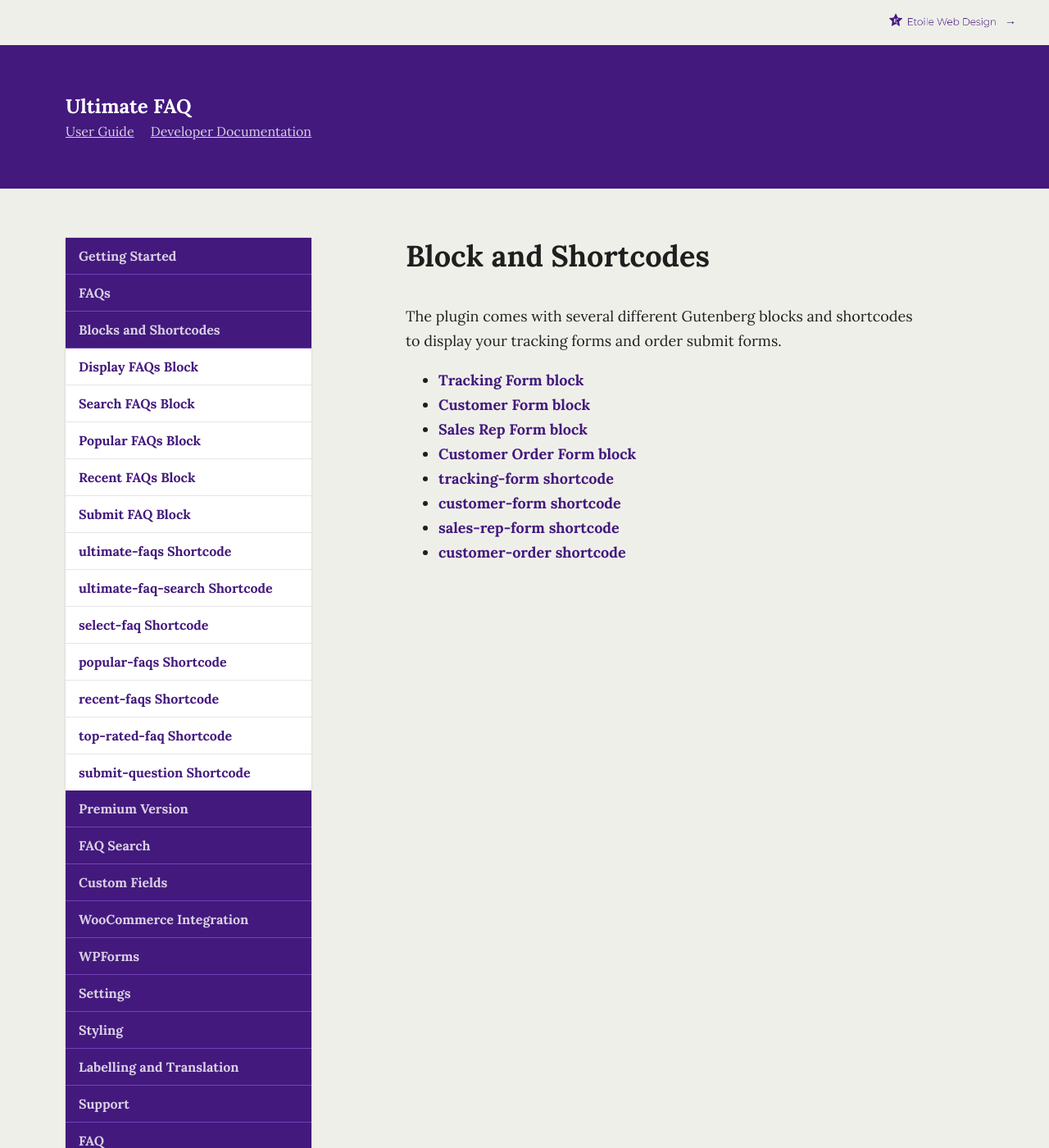
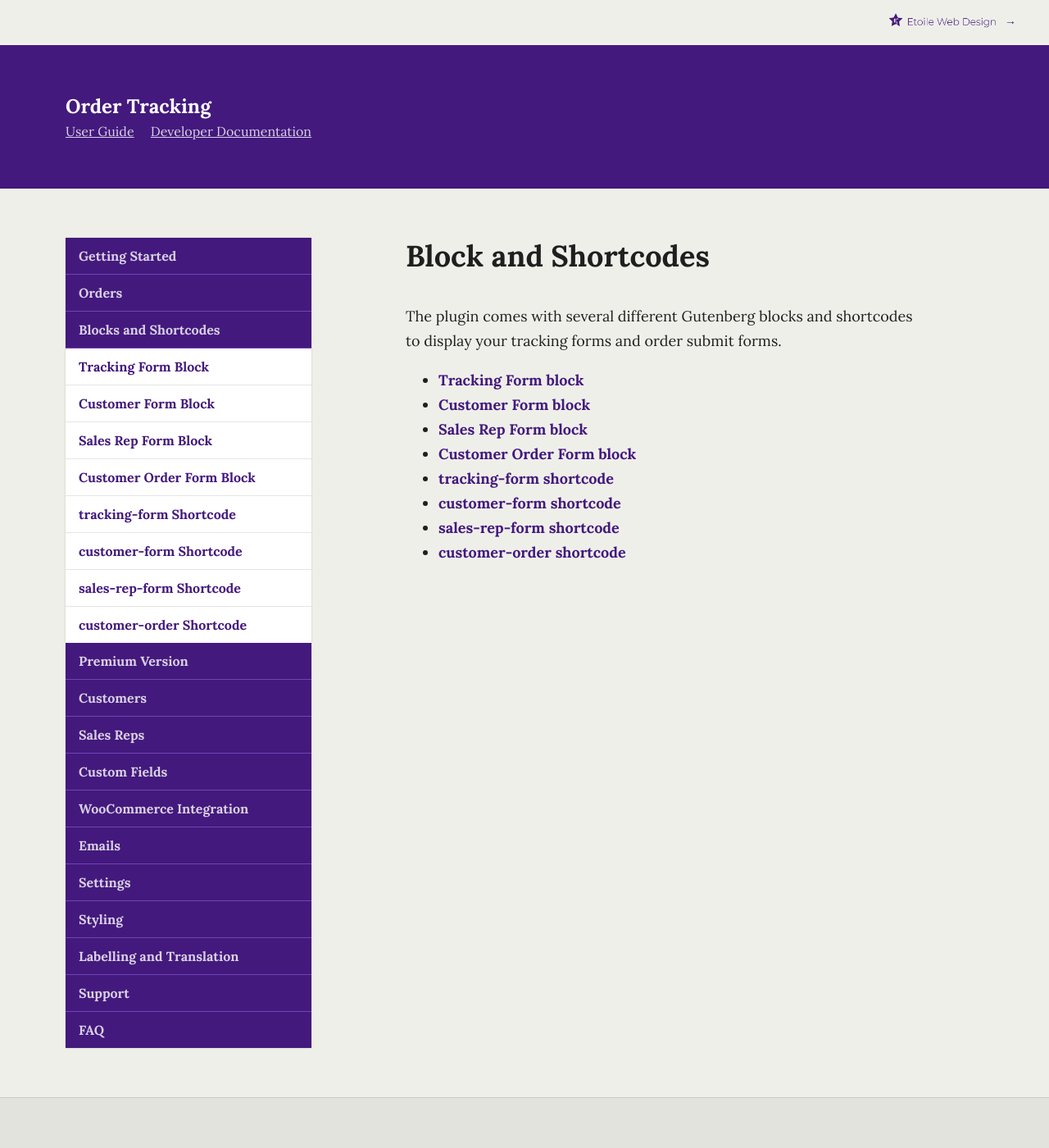
Before and after one commit to etoileweb/etoileweb.github.io, a Jekyll site: the page built from plugins/order-tracking/user/blocks-shortcodes/index.md, in a window 1280 px wide and 1400 px high. Shown: the whole window at 82% size. Built offline with Jekyll 4.4.1, drawn with Linux system fonts in a browser that asks for light colours.

Commit message:
Updating incorrect slug in one of the OTP files

```diff
--- a/plugins/order-tracking/user/blocks-shortcodes/index.md
+++ b/plugins/order-tracking/user/blocks-shortcodes/index.md
@@ -1,6 +1,6 @@
 ---
 layout: default
-slug: ultimate-faq
+slug: order-tracking
 menu: user
 title: Block and Shortcodes
 ---
```
